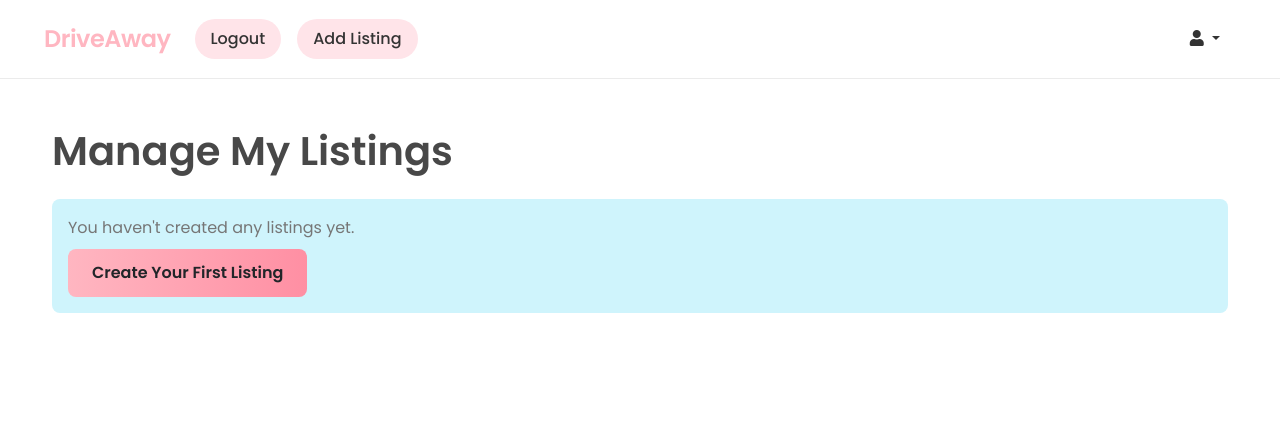
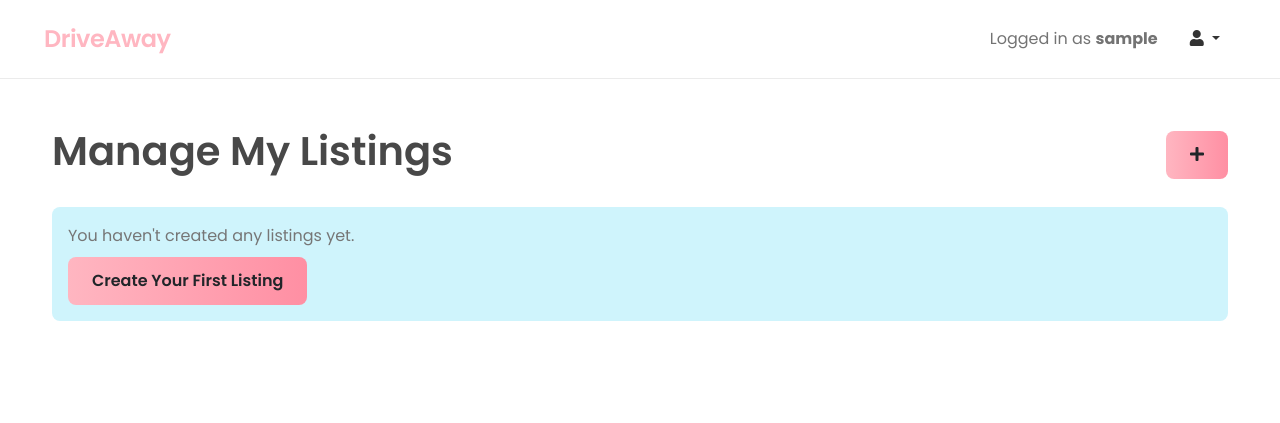
Before and after one commit to livlockyeardev/Capstone-project-Campervan-users, a Django app: page /managelisting/ in a window 1280 px wide. Shown: the top 423 px of the page. Run offline with Django 4.2, Linux system fonts and the light colour scheme; the visitor is signed in with stand-in values (Sample User, id 1); data that the repository does not hold is empty.

Commit message:
add edit/delete listing and listing detail page

```diff
--- a/config/settings.py
+++ b/config/settings.py
@@ -29,7 +29,7 @@ SECRET_KEY = os.environ.get('SECRET_KEY')
 
 
 # SECURITY WARNING: don't run with debug turned on in production!
-DEBUG = True
+DEBUG = False
 
 ALLOWED_HOSTS = ['.herokuapp.com','127.0.0.1']
 
--- a/listing/templates/listing/manage_listings.html
+++ b/listing/templates/listing/manage_listings.html
@@ -3,7 +3,12 @@
 
 {% block content %}
 <div class="container mt-5">
-    <h1 class="mb-4">Manage My Listings</h1>
+    <div class="d-flex justify-content-between align-items-center mb-4">
+        <h1>Manage My Listings</h1>
+        <a href="{% url 'create-listing' %}" class="btn btn-lg" title="Add new listing">
+            <i class="fas fa-plus"></i>
+        </a>
+    </div>
 
     {% if listings %}
         <div class="list-group">
@@ -37,17 +42,16 @@
                 <!-- Right: Action Buttons -->
                 <div class="d-flex gap-2 flex-shrink-0">
                     <!-- Edit Button -->
-                    <a href=""
-                       class="btn btn-sm "
+                    <a href="{% url 'edit-listing' listing.slug %}"
+                       class="btn btn-sm btn-outline-secondary"
                        title="Edit listing">
                         <i class="fas fa-pencil-alt"></i>
                     </a>
 
                     <!-- Delete Button -->
-                    <a href=""
-                       class="btn btn-sm"
-                       title="Delete listing"
-                       onclick="return confirm('Are you sure you want to delete this listing?');">
+                    <a href="{% url 'delete-listing' listing.slug %}"
+                       class="btn btn-sm btn-outline-danger"
+                       title="Delete listing">
                         <i class="fas fa-times"></i>
                     </a>
                 </div>
--- a/listing/urls.py
+++ b/listing/urls.py
@@ -1,8 +1,11 @@
 from . import views
-from django.urls import path, include
+from django.urls import path
 
 urlpatterns = [
     path('', views.ListingList.as_view(), name='home'),
     path('create/', views.ListingCreate.as_view(), name='create-listing'),
     path('managelisting/', views.ManageListings.as_view(), name='manage-listings'),
+    path('edit/<slug:slug>/', views.ListingUpdate.as_view(), name='edit-listing'),
+    path('delete/<slug:slug>/', views.ListingDelete.as_view(), name='delete-listing'),
+    path('<slug:slug>/', views.ListingDetail.as_view(), name='listing-detail'),
 ]
--- a/listing/views.py
+++ b/listing/views.py
@@ -1,6 +1,6 @@
 from django.shortcuts import render
 from django.views import generic
-from django.contrib.auth.mixins import LoginRequiredMixin
+from django.contrib.auth.mixins import LoginRequiredMixin, UserPassesTestMixin
 from django.urls import reverse_lazy
 from .models import Listing
 from .forms import ListingForm
@@ -10,6 +10,12 @@ from .forms import ListingForm
 class ListingList(generic.ListView):
     queryset = Listing.objects.all().order_by("-created_on")
     template_name = "listing/index.html"
+
+
+class ListingDetail(generic.DetailView):
+    model = Listing
+    template_name = "listing/listing_detail.html"
+    context_object_name = "listing"
 
 
 class ListingCreate(LoginRequiredMixin, generic.CreateView):
@@ -30,3 +36,24 @@ class ManageListings(LoginRequiredMixin, generic.ListView):
 
     def get_queryset(self):
         return Listing.objects.filter(author=self.request.user).order_by("-created_on")
+
+
+class ListingUpdate(LoginRequiredMixin, UserPassesTestMixin, generic.UpdateView):
+    model = Listing
+    form_class = ListingForm
+    template_name = "listing/edit_listing.html"
+    success_url = reverse_lazy("manage-listings")
+
+    def test_func(self):
+        listing = self.get_object()
+        return self.request.user == listing.author
+
+
+class ListingDelete(LoginRequiredMixin, UserPassesTestMixin, generic.DeleteView):
+    model = Listing
+    template_name = "listing/delete_listing.html"
+    success_url = reverse_lazy("manage-listings")
+
+    def test_func(self):
+        listing = self.get_object()
+        return self.request.user == listing.author
--- a/static/css/style.css
+++ b/static/css/style.css
@@ -166,12 +166,31 @@ h1, h2, h3, h4, h5, h6,
     font-size: 1.5rem;
 }
 
+/* Fix for card link buttons */
+.card-body .btn-link {
+    color: var(--text-dark);
+    text-decoration: none;
+    background: none;
+    border: none;
+    padding: 0;
+    font-weight: 600;
+    font-size: 1.25rem;
+}
+
+.card-body .btn-link:hover,
+.card-body .btn-link:focus {
+    color: var(--text-dark);
+    text-decoration: none;
+    background: none;
+}
+
 .card-img-top,
 .listing-card img {
   height: 200px;
   object-fit: cover;
   width: 100%;
 }
+
 /* Form Styles */
 form label {
     color: var(--text-dark);
--- a/templates/base.html
+++ b/templates/base.html
@@ -46,52 +46,12 @@
         <a class="navbar-brand" href="{{ home_url }}">
           <span class="brand">DriveAway</span>
         </a>
-        <button
-          class="navbar-toggler"
-          type="button"
-          data-bs-toggle="collapse"
-          data-bs-target="#navbarText"
-          aria-controls="navbarText"
-          aria-expanded="false"
-          aria-label="Toggle navigation"
-        >
-          <span class="navbar-toggler-icon"></span>
-        </button>
-        <div class="collapse navbar-collapse" id="navbarText">
-          <ul class="navbar-nav me-auto mb-2 mb-lg-0">
+
+        <div class="d-flex align-items-center">
           {% if user.is_authenticated %}
-            <li class="nav-item">
-              <a
-                aria-current="page"
-                href="{{ logout_url }}"
-                >Logout</a
-              >
-            </li>
-            <li class="nav-item">
-              <a
-                aria-current="page"
-                href="{{ add_listing }}"
-                >Add Listing</a
-              >
-            </li>
-            {% else %}
-            <li class="nav-item">
-              <a
-                aria-current="page"
-                href="{{ signup_url }}"
-                >Register</a
-              >
-            </li>
-            <li class="nav-item">
-              <a
-                aria-current="page"
-                href="{{ login_url }}"
-                >Login</a
-              >
-            </li>
-            {% endif %}
-          </ul>
-          {% if user.is_authenticated %}
+            <span class="navbar-text me-3">
+              Logged in as <strong>{{ user.username }}</strong>
+            </span>
             <div class="dropdown">
               <a
                 class="nav-link dropdown-toggle"
@@ -103,7 +63,10 @@
               >
                 <i class="fas fa-user"></i>
               </a>
-            <ul class="dropdown-menu dropdown-menu-end" aria-labelledby="userDropdown">
+              <ul
+                class="dropdown-menu dropdown-menu-end"
+                aria-labelledby="userDropdown"
+              >
                 <li>
                   <a class="dropdown-item" href="{% url 'manage-listings' %}">
                     Manage My Listings
@@ -114,17 +77,21 @@
                     Manage My Bookings
                   </a>
                 </li>
+                <li><hr class="dropdown-divider"></li>
                 <li>
-                <a class="dropdown-item" href="">
-                  Account Settings
+                  <a class="dropdown-item" href="{{ logout_url }}">
+                    Logout
                   </a>
                 </li>
               </ul>
             </div>
           {% else %}
-          <span class="navbar-text text-muted">
-            <i class="fas fa-user"></i>
-          </span>
+            <a class="btn me-2" href="{{ signup_url }}">
+              Register
+            </a>
+            <a class="btn" href="{{ login_url }}">
+              Login
+            </a>
           {% endif %}
         </div>
       </div>
@@ -177,6 +144,5 @@
 
     <!-- {% block extras %}
     {% endblock %} -->
-
   </body>
 </html>
```
Also changed, not shown: listing/templates/listing/delete_listing.html (added, +23 -0 lines), listing/templates/listing/edit_listing.html (added, +14 -0 lines), listing/templates/listing/index.html (+3 -74 lines), listing/templates/listing/listing_detail.html (+71 -0 lines). Lines whose indentation alone changed are shown as unchanged.
